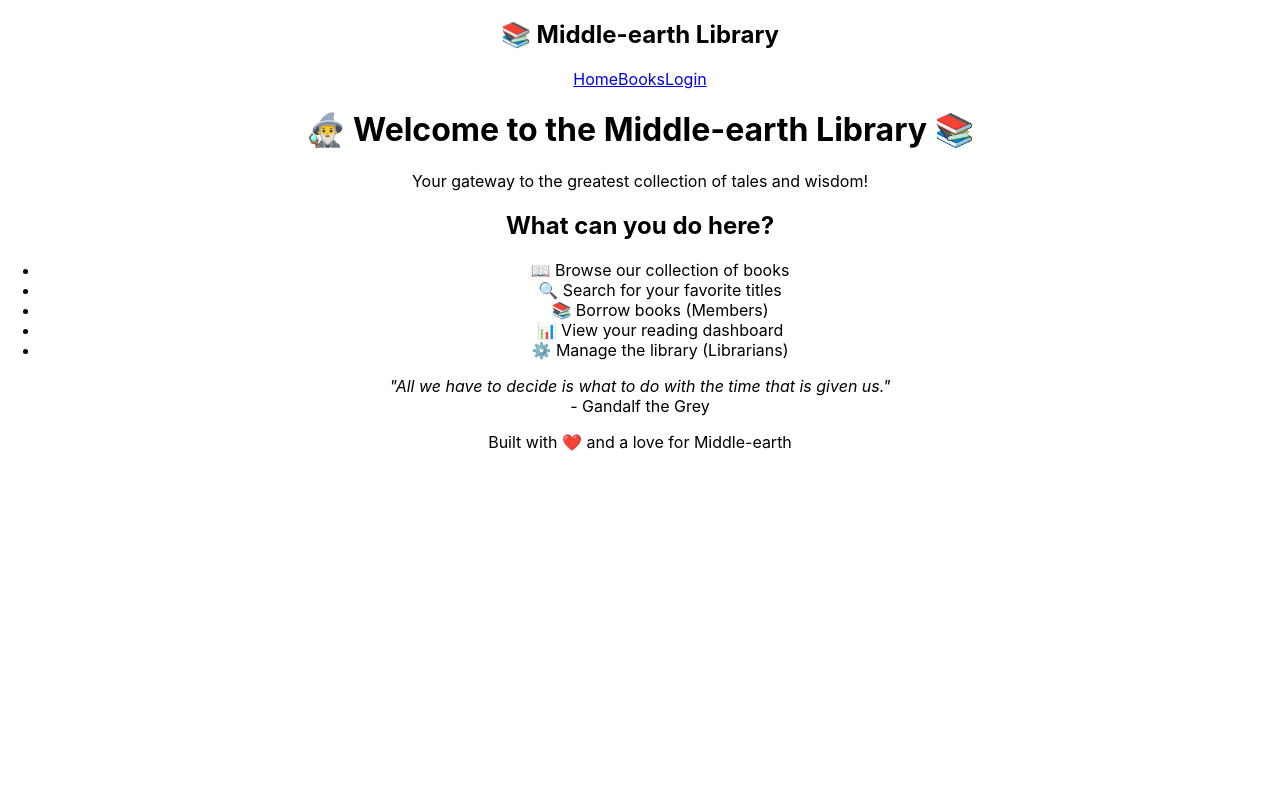
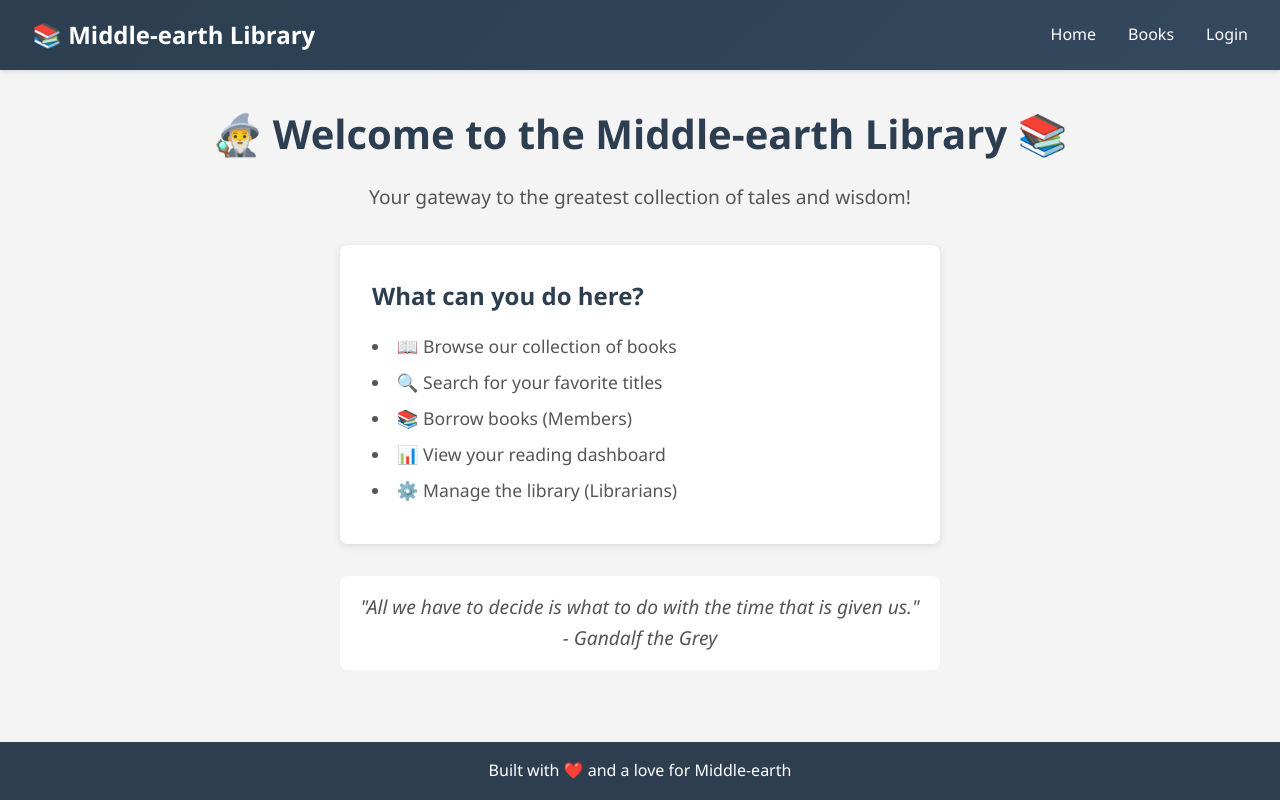
Before and after one commit to BregornOriginal/library-management-frontend, a React (Create React App) app: page / in a window 1280 px wide. Built offline with nearby package versions, Linux system fonts and the light colour scheme; no server answers.

Commit message:
update some styles

```diff
--- a/src/App.css
+++ b/src/App.css
@@ -1,38 +1,151 @@
+/* Global Styles */
+* {
+  margin: 0;
+  padding: 0;
+  box-sizing: border-box;
+}
+
+body {
+  font-family: 'Segoe UI', Tahoma, Geneva, Verdana, sans-serif;
+  line-height: 1.6;
+  color: #333;
+  background-color: #f4f4f4;
+}
+
 .App {
+  min-height: 100vh;
+  display: flex;
+  flex-direction: column;
+}
+
+/* Navigation Bar */
+.navbar {
+  background: linear-gradient(135deg, #2c3e50 0%, #34495e 100%);
+  color: white;
+  padding: 1rem 2rem;
+  display: flex;
+  justify-content: space-between;
+  align-items: center;
+  box-shadow: 0 2px 4px rgba(0,0,0,0.1);
+}
+
+.nav-brand h2 {
+  margin: 0;
+  font-size: 1.5rem;
+}
+
+.nav-links {
+  display: flex;
+  gap: 2rem;
+}
+
+.nav-links a {
+  color: white;
+  text-decoration: none;
+  font-weight: 500;
+  transition: color 0.3s;
+}
+
+.nav-links a:hover {
+  color: #3498db;
+}
+
+/* Main Content */
+.main-content {
+  flex: 1;
+  max-width: 1200px;
+  width: 100%;
+  margin: 2rem auto;
+  padding: 0 2rem;
+}
+
+/* Home Page */
+.home-page {
   text-align: center;
 }
 
-.App-logo {
-  height: 40vmin;
-  pointer-events: none;
+.home-page h1 {
+  font-size: 2.5rem;
+  margin-bottom: 1rem;
+  color: #2c3e50;
 }
 
-@media (prefers-reduced-motion: no-preference) {
-  .App-logo {
-    animation: App-logo-spin infinite 20s linear;
+.home-page p {
+  font-size: 1.2rem;
+  color: #555;
+  margin-bottom: 2rem;
+}
+
+.info-box {
+  background: white;
+  padding: 2rem;
+  border-radius: 8px;
+  box-shadow: 0 2px 8px rgba(0,0,0,0.1);
+  margin: 2rem auto;
+  max-width: 600px;
+  text-align: left;
+}
+
+.info-box h2 {
+  color: #2c3e50;
+  margin-bottom: 1rem;
+}
+
+.info-box ul {
+  list-style-position: inside;
+  color: #555;
+}
+
+.info-box li {
+  margin: 0.5rem 0;
+  font-size: 1.1rem;
+}
+
+.quote {
+  font-style: italic;
+  color: #7f8c8d;
+  margin-top: 2rem;
+  padding: 1rem;
+  background: white;
+  border-radius: 8px;
+  max-width: 600px;
+  margin: 2rem auto;
+}
+
+/* Pages */
+.login-page,
+.books-page {
+  background: white;
+  padding: 2rem;
+  border-radius: 8px;
+  box-shadow: 0 2px 8px rgba(0,0,0,0.1);
+}
+
+/* Footer */
+.footer {
+  background: #2c3e50;
+  color: white;
+  text-align: center;
+  padding: 1rem;
+  margin-top: auto;
+}
+
+/* Responsive Design */
+@media (max-width: 768px) {
+  .navbar {
+    flex-direction: column;
+    gap: 1rem;
+  }
+
+  .nav-links {
+    gap: 1rem;
+  }
+
+  .home-page h1 {
+    font-size: 2rem;
+  }
+
+  .main-content {
+    padding: 0 1rem;
   }
 }
-
-.App-header {
-  background-color: #282c34;
-  min-height: 100vh;
-  display: flex;
-  flex-direction: column;
-  align-items: center;
-  justify-content: center;
-  font-size: calc(10px + 2vmin);
-  color: white;
-}
-
-.App-link {
-  color: #61dafb;
-}
-
-@keyframes App-logo-spin {
-  from {
-    transform: rotate(0deg);
-  }
-  to {
-    transform: rotate(360deg);
-  }
-}
```
